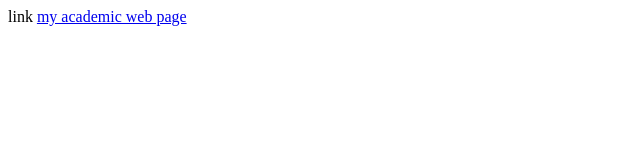
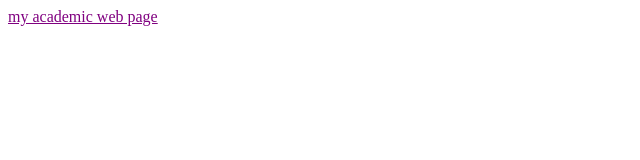
Before and after one commit to sajed-zarrinpour/sajed-zarrinpour.github.io, a plain HTML site: page index.html in a window 1280 px wide. Shown: the whole page, without its empty margins (0-640 px from the left). Drawn offline with Linux system fonts and the light colour scheme.

Commit message:
nothing to commit really

```diff
--- a/index.html
+++ b/index.html
@@ -3,8 +3,12 @@
     <head>
         <meta charset="utf-8" />
         <meta name="viewport" content="width=device-width" />
-        <title></title>
-        link
+        <title>sajed-zarrinpour</title>
+        <style type="text/css" media="all">
+          a{
+            color: purple;
+          }
+        </style>
     </head>
     <body>
         <a href="https://iasbs.ac.ir/~sa.zarrinpour" target="_blank">my academic
```
